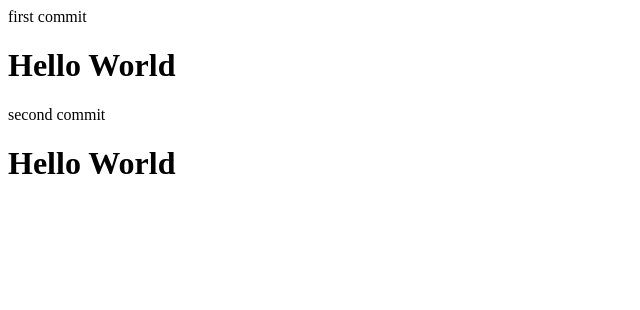
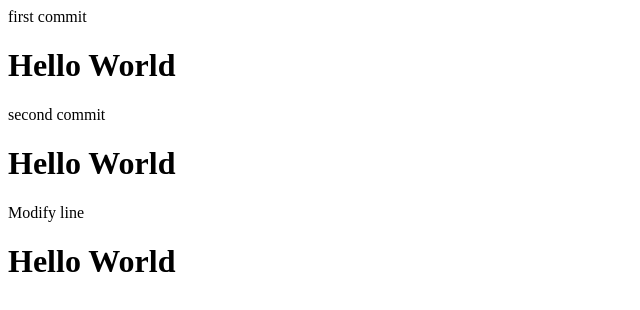
Before and after one commit to wjddn6529/Helloworld, a plain HTML site: page index.html in a window 1280 px wide. Shown: the whole page, without its empty margins (0-640 px from the left). Drawn offline with Linux system fonts and the light colour scheme.

Commit message:
Update index.html

```diff
--- a/index.html
+++ b/index.html
@@ -11,5 +11,8 @@
 
         second commit
         <h1>Hello World</h1>
+
+        Modify line
+        <h1>Hello World</h1>
     </body>
 </html>
```
